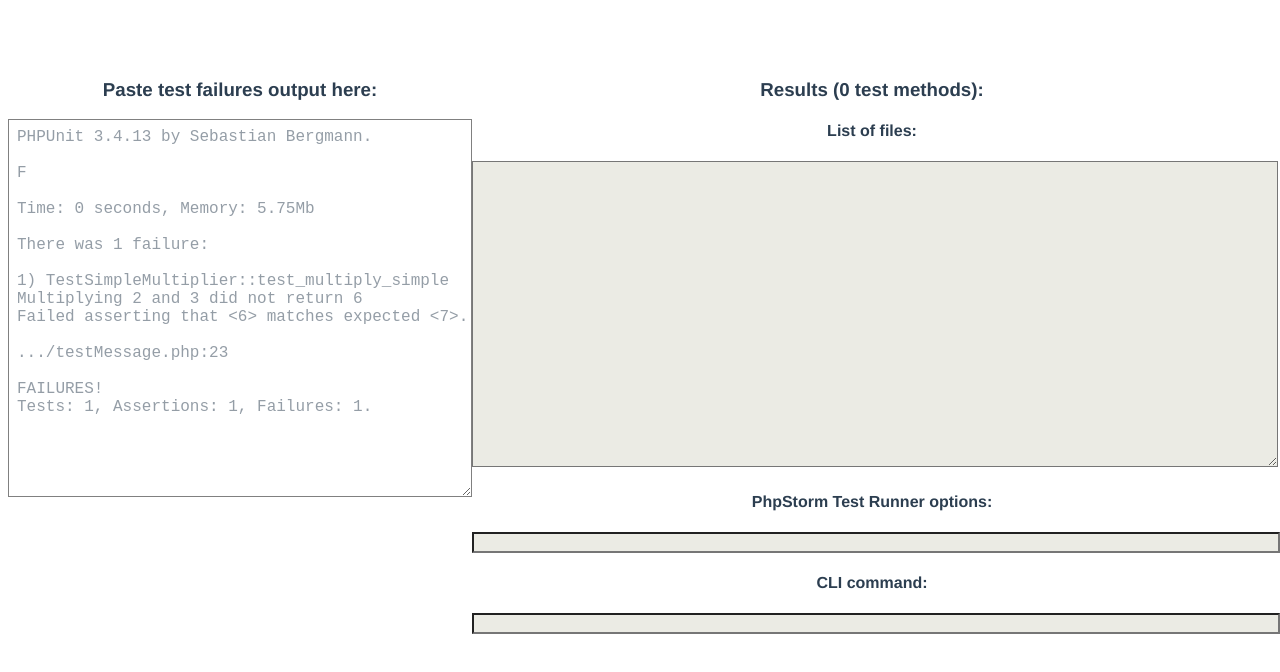
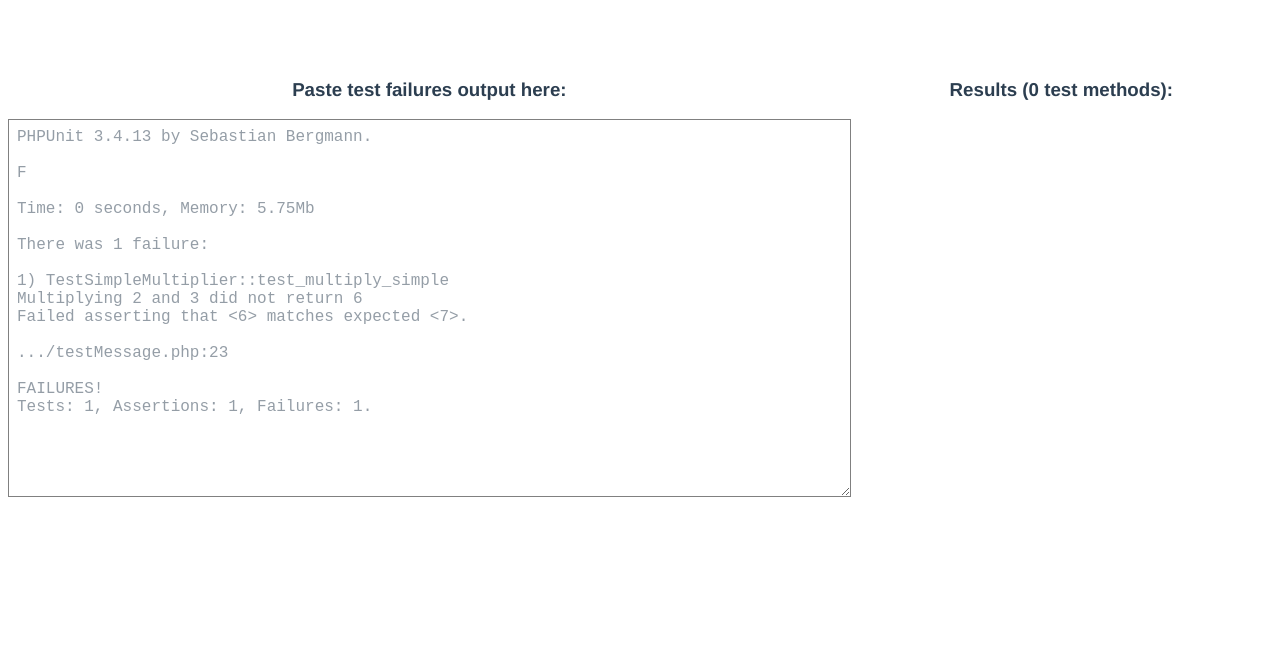
Before and after one commit to amcsi/phpunit-failures, a Vue app: page /#/ in a window 1280 px wide. Shown: the top 672 px of the page. Built offline with nearby package versions, Linux system fonts and the light colour scheme.

Commit message:
Improve sizing of inputs slightly

```diff
--- a/src/components/Page.vue
+++ b/src/components/Page.vue
@@ -16,11 +16,16 @@
       <div class="results">
         <h3>Results ({{ matches.count || 0 }} test methods):</h3>
 
+        <div v-if="testOutput">
           <div class="files">
             <h4>List of files:</h4>
-          <textarea class="files__textarea look-disabled" v-model="matches.files" @keypress.prevent @paste.prevent></textarea>
-
-
+            <textarea
+                rows="5"
+                class="files__textarea look-disabled"
+                v-model="matches.files"
+                @keypress.prevent
+                @paste.prevent
+            ></textarea>
           </div>
           <div class="phpstorm-command">
             <h4>PhpStorm Test Runner options:</h4>
@@ -31,6 +36,7 @@
           <div class="cli-command">
             <h4>CLI command:</h4>
             <input class="cli-command__input look-disabled" :value="matches.cliCommand" @keypress.prevent @paste.prevent>
+          </div>
         </div>
       </div>
     </div>
@@ -96,15 +102,15 @@ Tests: 1, Assertions: 1, Failures: 1.
     height: 100%;
   }
   .test-output {
-    flex: 1;
+    flex: 2;
     display: flex;
     flex-direction: column;
   }
   .test-output__textarea-container {
+    flex: 1;
     position: relative;
   }
   .test-output__textarea {
-    flex: 1;
     width: 100%;
     box-sizing: border-box;
     border: 1px solid gray;
@@ -127,25 +133,23 @@ Tests: 1, Assertions: 1, Failures: 1.
     opacity: .5;
   }
   .results {
-    max-width: 800px;
-    min-width: 400px;
+    flex: 1;
   }
   .files {
   }
   .files__textarea {
     overflow: scroll;
-    min-width: 800px;
-    min-height: 300px;
+    width: 100%;
     white-space: nowrap;
   }
   .phpstorm-command {
   }
   .phpstorm-command__input {
-    min-width: 800px;
+    width: 100%;
   }
   .cli-command {
   }
   .cli-command__input {
-    min-width: 800px;
+    width: 100%;
   }
 </style>
```
Lines whose indentation alone changed are shown as unchanged.
